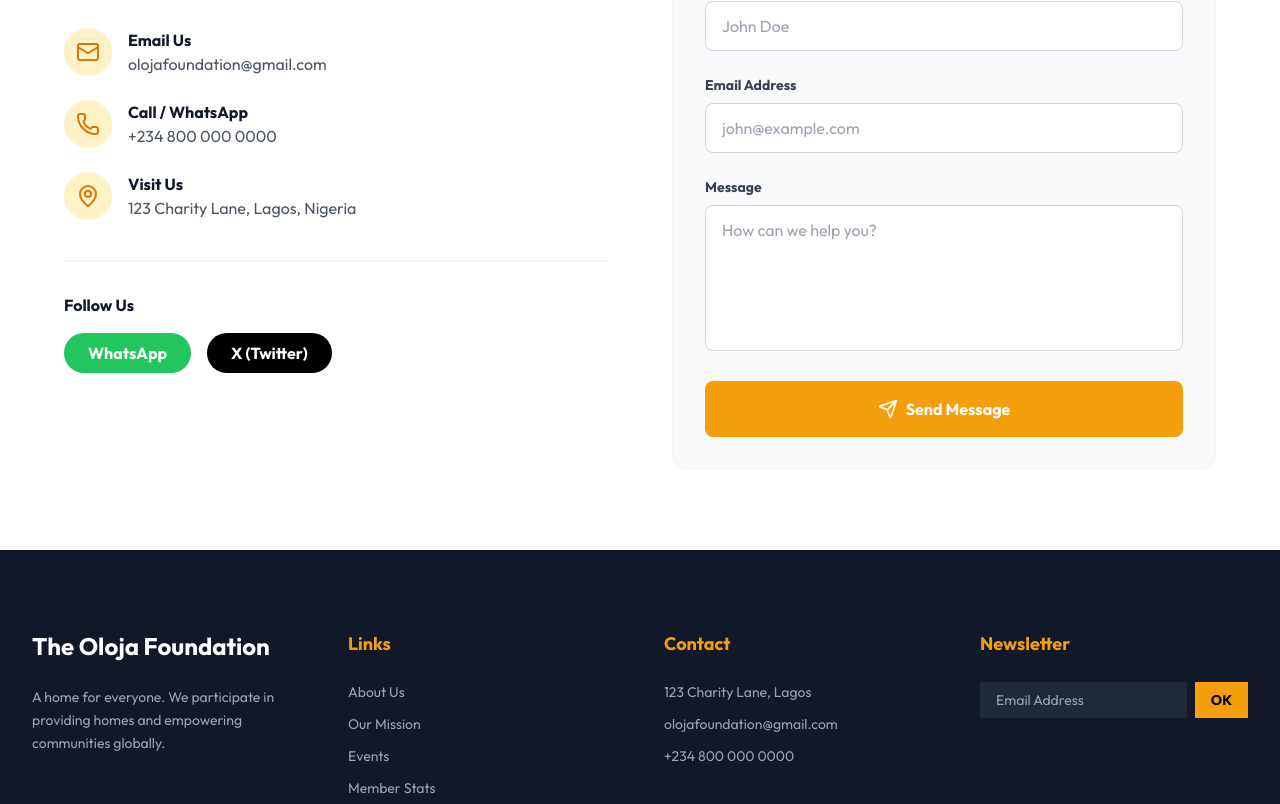
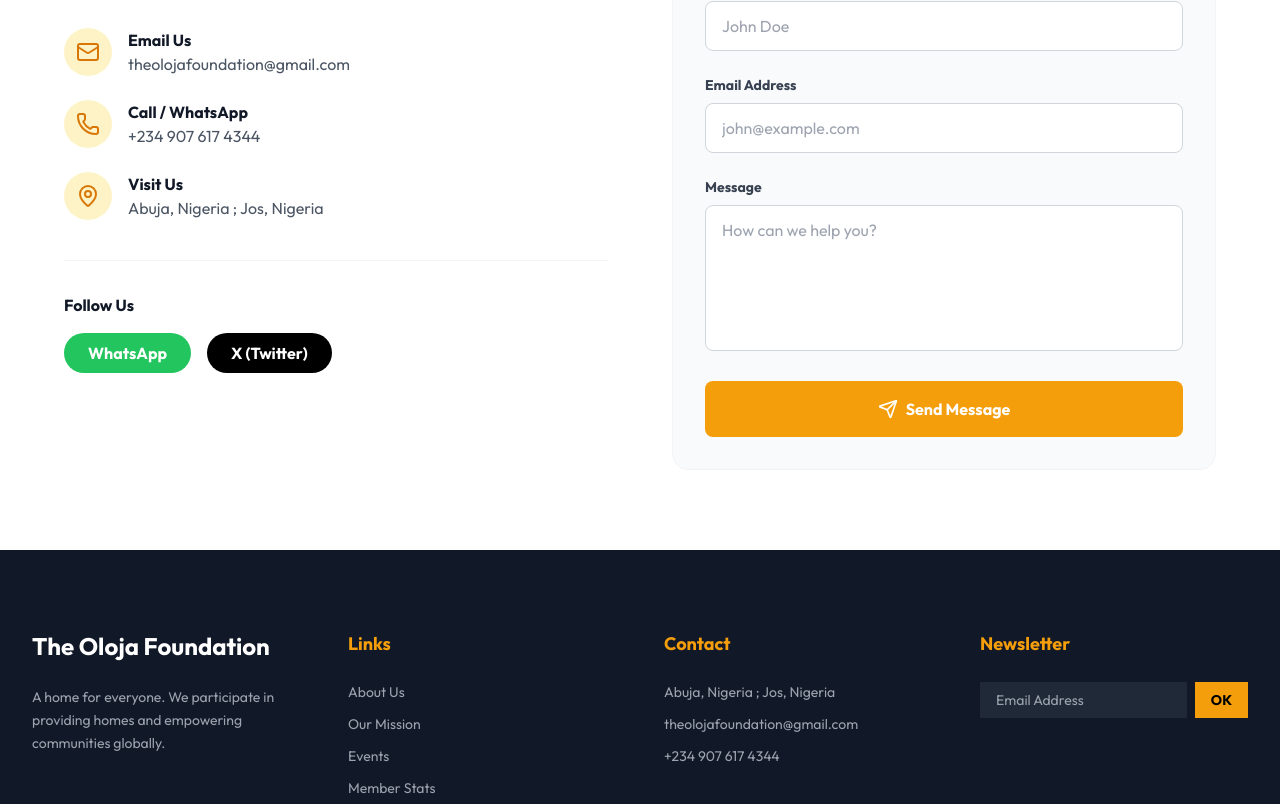
Before and after one commit to elshaddaioheha/olojafoundation, a Next.js app: page /contact in a window 1280 px wide. Shown: the part 576-1380 px from the top of the page. Built offline with nearby package versions, Linux system fonts and the light colour scheme.

Commit message:
Update contact information on Footer and Contact page

```diff
--- a/app/contact/page.tsx
+++ b/app/contact/page.tsx
@@ -50,8 +50,8 @@
                                 </div>
                                 <div>
                                     <h4 className="font-bold text-gray-900">Email Us</h4>
-                                    <a href="mailto:olojafoundation@gmail.com" className="text-gray-600 hover:text-amber-600 transition-colors">
-                                        olojafoundation@gmail.com
+                                    <a href="mailto:theolojafoundation@gmail.com" className="text-gray-600 hover:text-amber-600 transition-colors">
+                                        theolojafoundation@gmail.com
                                     </a>
                                 </div>
                             </div>
@@ -62,8 +62,8 @@
                                 </div>
                                 <div>
                                     <h4 className="font-bold text-gray-900">Call / WhatsApp</h4>
-                                    <a href="https://wa.me/2348000000000" target="_blank" rel="noopener noreferrer" className="text-gray-600 hover:text-amber-600 transition-colors">
-                                        +234 800 000 0000
+                                    <a href="https://wa.me/2349076174344" target="_blank" rel="noopener noreferrer" className="text-gray-600 hover:text-amber-600 transition-colors">
+                                        +234 907 617 4344
                                     </a>
                                 </div>
                             </div>
@@ -75,7 +75,7 @@
                                 <div>
                                     <h4 className="font-bold text-gray-900">Visit Us</h4>
                                     <p className="text-gray-600">
-                                        123 Charity Lane, Lagos, Nigeria
+                                        Abuja, Nigeria ; Jos, Nigeria
                                     </p>
                                 </div>
                             </div>
@@ -84,7 +84,7 @@
                         <div className="pt-8 border-t border-gray-100">
                             <h4 className="font-bold text-gray-900 mb-4">Follow Us</h4>
                             <div className="flex gap-4">
-                                <a href="https://wa.me/2348000000000" target="_blank" rel="noopener noreferrer" className="bg-green-500 text-white px-6 py-2 rounded-full font-bold hover:bg-green-600 transition-colors flex items-center gap-2">
+                                <a href="https://wa.me/2349076174344" target="_blank" rel="noopener noreferrer" className="bg-green-500 text-white px-6 py-2 rounded-full font-bold hover:bg-green-600 transition-colors flex items-center gap-2">
                                     WhatsApp
                                 </a>
                                 <a href="https://twitter.com/olojafoundation" target="_blank" rel="noopener noreferrer" className="bg-black text-white px-6 py-2 rounded-full font-bold hover:bg-gray-800 transition-colors flex items-center gap-2">
--- a/components/Footer.tsx
+++ b/components/Footer.tsx
@@ -23,9 +23,9 @@
                 <div>
                     <h5 className="font-bold text-lg mb-6 text-amber-500">Contact</h5>
                     <ul className="space-y-3 text-sm text-gray-400">
-                        <li>123 Charity Lane, Lagos</li>
-                        <li>olojafoundation@gmail.com</li>
-                        <li>+234 800 000 0000</li>
+                        <li>Abuja, Nigeria ; Jos, Nigeria</li>
+                        <li>theolojafoundation@gmail.com</li>
+                        <li>+234 907 617 4344</li>
                     </ul>
                 </div>
 
```
